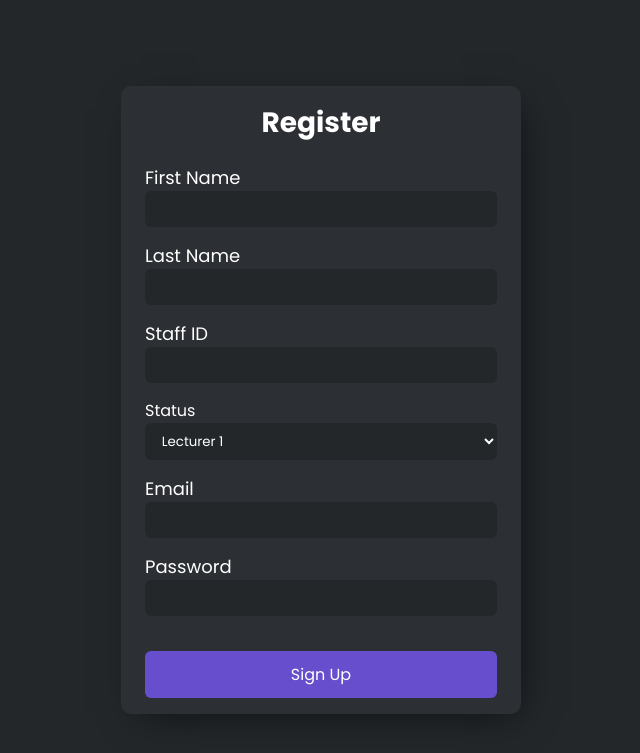
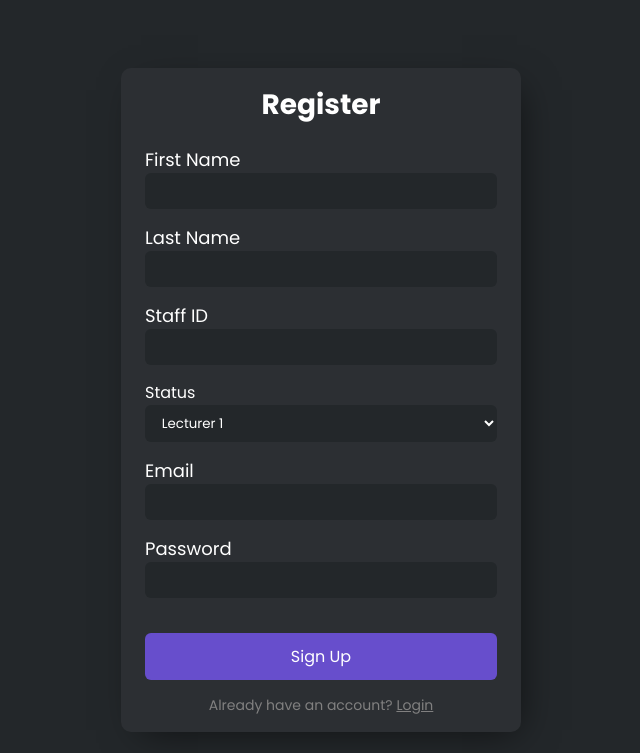
Before and after one commit to assessment-scheduler/assessment-scheduler, a Flask app: page /register in a window 1280 px wide. Shown: the top 753 px of the page, without its empty margins (319-959 px from the left). Run offline with Flask 3, Linux system fonts and the light colour scheme; parts of the project's set-up code (start-up, migrations or seed data) failed here and were passed over.

Commit message:
added already have an account option on sign up page

```diff
--- a/App/static/css/login.css
+++ b/App/static/css/login.css
@@ -144,6 +144,10 @@ label {
 .forgotPassword a{
     text-decoration: underline;
     color: rgb(129,128,128);
+    transition: 0.25s color ease-in;
+}
+.forgotPassword a:hover{
+    color: rgb(153, 151, 151);
 }
 
 
--- a/App/static/css/signup.css
+++ b/App/static/css/signup.css
@@ -136,6 +136,25 @@ form input{
 }
 
 
+
+.haveAnAccount{
+    color: rgb(129, 128, 128);
+    font-size: 12px;
+    margin-top: 15px;
+    text-align: center;
+}
+
+.haveAnAccount a{
+    color: rgb(129, 128, 128);
+    text-decoration: underline;
+    transition: 0.25s color ease-in;
+}
+
+.haveAnAccount a:hover{
+    color: rgb(153, 151, 151);
+}
+
+
 @media screen and (min-width: 480px){
     form h1{
         font-size: 26px;
@@ -159,4 +178,8 @@ form input{
     .input-label{
         font-size: 18px;
     }
+
+    .haveAnAccount{
+        font-size: 14px;
+    }
 }
--- a/App/templates/signup.html
+++ b/App/templates/signup.html
@@ -68,7 +68,11 @@
         </div>
 
         <button id="register_btn">Sign Up</button>
+
+        <p class="haveAnAccount">Already have an account? <a href="">Login</a></p>
     </form>
+
+
 
 
     <script>
```
